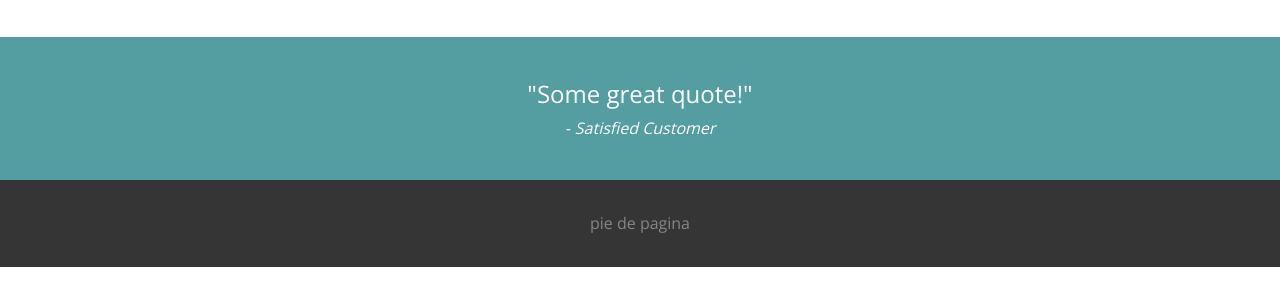
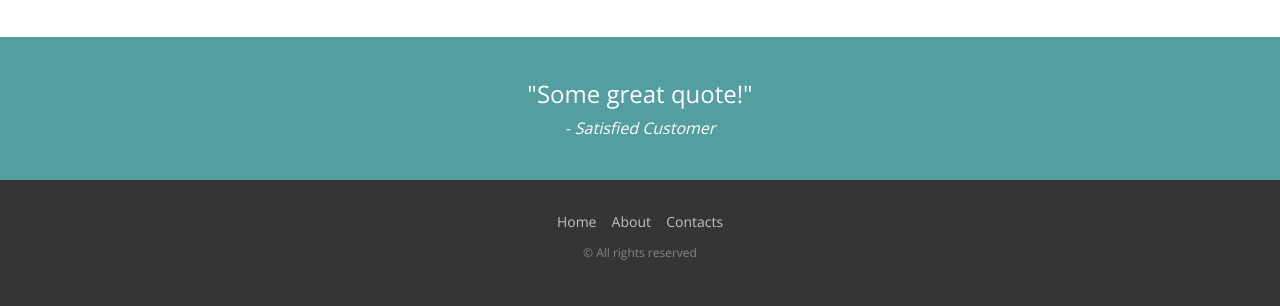
Before and after one commit to HectorGalindoPedraza/SoloLearnApp, a plain HTML site: page ResponsiveDesing/index.html in a window 1280 px wide. Shown: the part 540-846 px from the top of the page. Before the commit the page ends 807 px from the top, so only its background shows below. Drawn offline with nearby package versions, Linux system fonts and the light colour scheme.

Commit message:
Construccion del footer

```diff
--- a/ResponsiveDesing/CSS/styles.css
+++ b/ResponsiveDesing/CSS/styles.css
@@ -81,4 +81,22 @@ footer{
     padding: 32px 0;
     text-align: center;
     color: #868686;
+    font-size: 12px;
 }
+footer ul{
+    margin: 0;
+    padding: 0;
+    list-style: none;
+}
+footer li{
+    display: inline-block;
+}
+footer li a {
+    padding: 6px;
+    font-size: 14px;
+    text-decoration: none;
+    color: #c3c3c3;
+}
+footer li a:hover{
+    color: white;
+}
--- a/ResponsiveDesing/index.html
+++ b/ResponsiveDesing/index.html
@@ -38,7 +38,14 @@
         </blockquote>
     </section>
     <footer>
-        pie de pagina
+        <div class="container">
+            <ul>
+                <li><a href="#">Home</a></li>
+                <li><a href="#">About</a></li>
+                <li><a href="#">Contacts</a></li>
+            </ul>
+            <p>&copy; All rights reserved</p>
+        </div>
     </footer>
 </body>
 </html>
```
